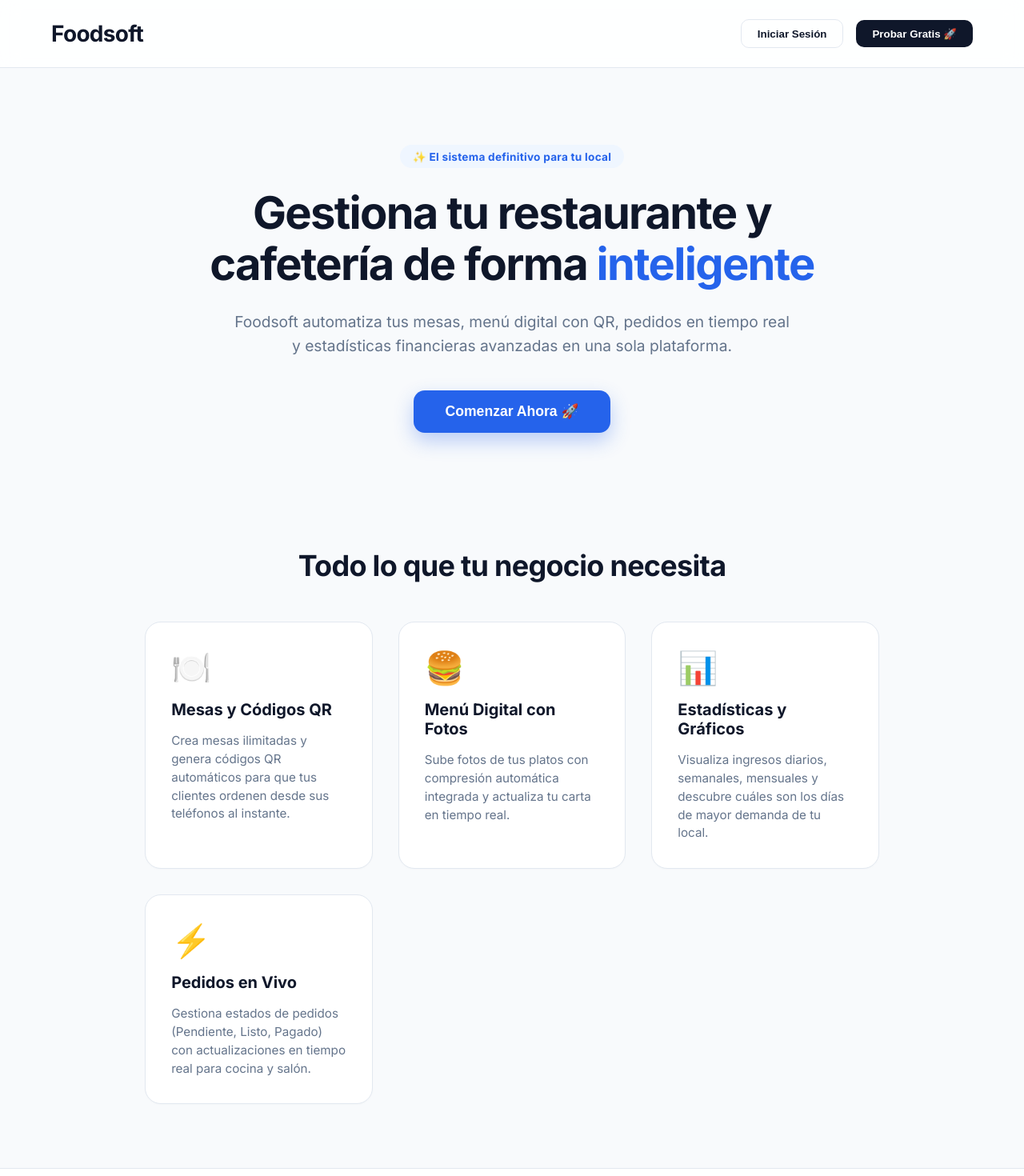
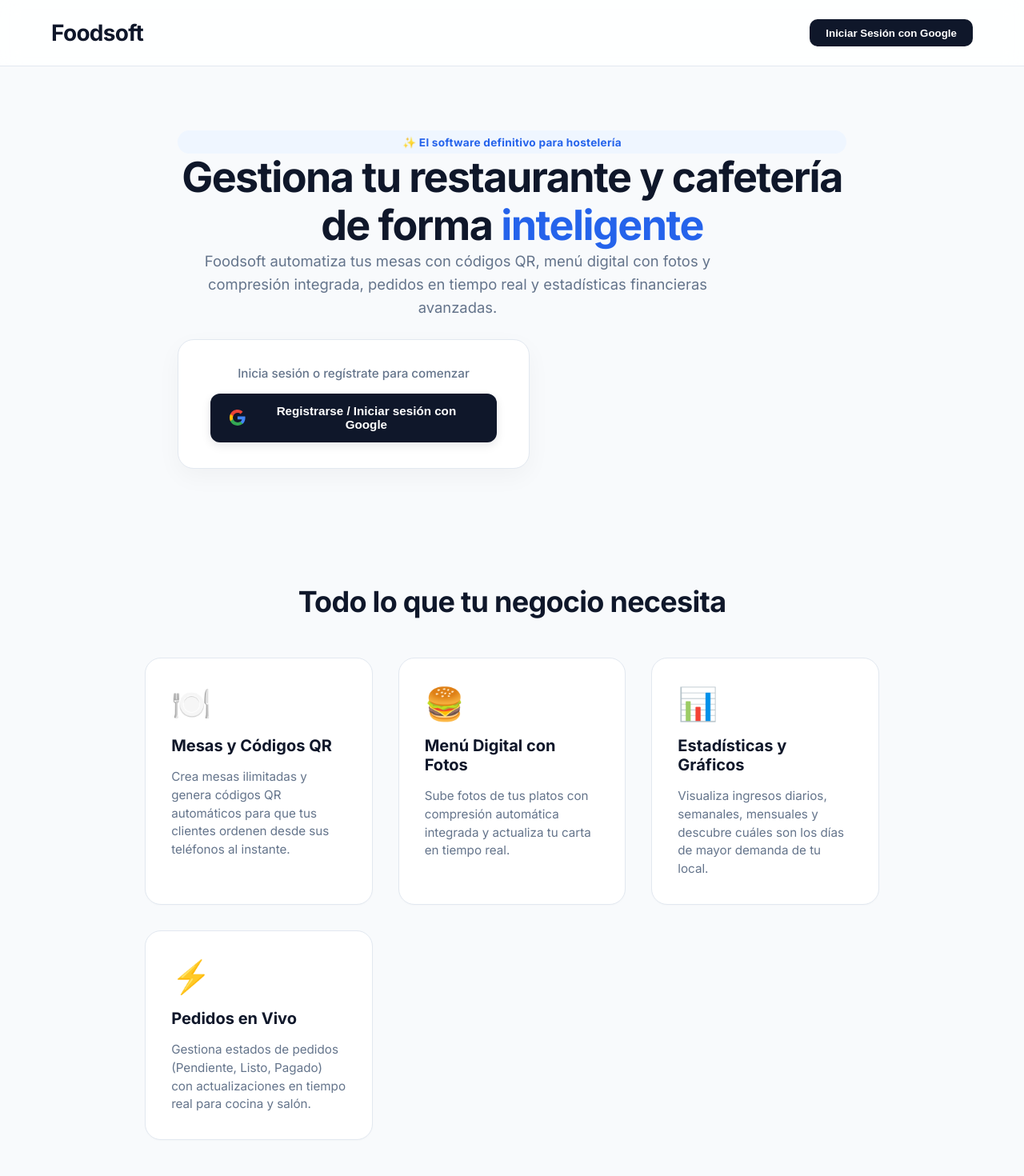
Before and after one commit to SoyDavid15/foodsoft, a React (Vite) app: page / in a window 1280 px wide. Shown: the top 1470 px of the page at 80% size. Built offline with nearby package versions, Linux system fonts and the light colour scheme; no server answers.

Commit message:
Transform login page into a comprehensive landing index page

```diff
--- a/src/App.tsx
+++ b/src/App.tsx
@@ -10,7 +10,6 @@ import HacerPedido from './hacerPedido'
 import AdSenseBanner from './AdSenseBanner'
 import ContactoPro from './contactoPro'
 import Estadisticas from './estadisticas'
-import Home from './home'
 import { useState, useEffect } from 'react'
 import { auth, db } from './firebase'
 import { onAuthStateChanged, type User } from 'firebase/auth'
@@ -21,10 +20,6 @@ function App() {
 
   if (pathname === '/hacer-pedido') {
     return <HacerPedido />;
-  }
-
-  if (pathname === '/' || pathname === '/home') {
-    return <Home />;
   }
 
   const [view, setView] = useState("mesas");
@@ -120,7 +115,7 @@ function App() {
       <header>
         <nav className='nav'>
           <ul className='nav-list'>
-            <li><h1 style={{ cursor: 'pointer' }} onClick={() => window.location.href = '/'}>Foodsoft</h1></li>
+            <li><h1 style={{ cursor: 'pointer' }} onClick={() => auth.signOut()} title="Cerrar sesión y volver al inicio">Foodsoft</h1></li>
             <li><button className={`nav-button ${view === 'mesas' ? 'active' : ''}`} onClick={() => setView("mesas")}>Mesas</button></li>
             <li><button className={`nav-button ${view === 'menu' ? 'active' : ''}`} onClick={() => setView("menu")}>Menú</button></li>
             <li><button className={`nav-button ${view === 'estadisticas' ? 'active' : ''}`} onClick={() => setView("estadisticas")}>Estadísticas</button></li>
--- a/src/iniciarSesion.css
+++ b/src/iniciarSesion.css
@@ -1,75 +1,118 @@
-.iniciar-sesion-page {
+.landing-page {
     min-height: 100vh;
-    width: 100vw;
+    background: #f8fafc;
+    color: #0f172a;
+    font-family: 'Inter', -apple-system, BlinkMacSystemFont, "Segoe UI", Roboto, sans-serif;
     display: flex;
-    justify-content: center;
-    align-items: center;
-    background: #f8fafc;
-    margin: 0;
-    padding: 2rem;
-    box-sizing: border-box;
-    font-family: 'Inter', -apple-system, BlinkMacSystemFont, sans-serif;
-    gap: 6rem;
+    flex-direction: column;
 }
 
-.iniciar-sesion-container {
-    background: #ffffff;
-    border-radius: 24px;
-    padding: 3rem;
-    box-shadow: 0 10px 30px rgba(0, 0, 0, 0.04);
-    border: 1px solid #e2e8f0;
-    width: 100%;
-    max-width: 440px;
-    text-align: center;
-    z-index: 2;
+.landing-nav {
+    display: flex;
+    justify-content: space-between;
+    align-items: center;
+    padding: 1.5rem 4rem;
+    background: rgba(255, 255, 255, 0.85);
+    backdrop-filter: blur(12px);
+    border-bottom: 1px solid #e2e8f0;
+    position: sticky;
+    top: 0;
+    z-index: 100;
 }
 
-.bienvenida {
-    text-align: left;
-    max-width: 450px;
+.landing-logo h1 {
+    font-size: 1.75rem;
+    font-weight: 800;
+    color: #0f172a;
+    margin: 0;
+    letter-spacing: -0.025em;
 }
 
-.bienvenida h2 {
-    font-size: 3rem;
+.landing-login-btn {
+    background: #0f172a;
+    color: white;
+    border: none;
+    padding: 0.6rem 1.25rem;
+    border-radius: 10px;
+    font-weight: 600;
+    cursor: pointer;
+    transition: all 0.2s;
+}
+
+.landing-login-btn:hover {
+    background: #334155;
+}
+
+.landing-hero {
+    padding: 5rem 2rem 4rem 2rem;
+    text-align: center;
+    max-width: 900px;
+    margin: 0 auto;
+    display: flex;
+    flex-direction: column;
+    align-items: center;
+    gap: 1.5rem;
+}
+
+.landing-badge {
+    background: #eff6ff;
+    color: #2563eb;
+    padding: 0.4rem 1rem;
+    border-radius: 50px;
+    font-size: 0.85rem;
+    font-weight: 700;
+    letter-spacing: 0.02em;
+}
+
+.landing-title {
+    font-size: 3.25rem;
+    font-weight: 900;
+    line-height: 1.15;
     color: #0f172a;
     margin: 0;
-    font-weight: 900;
     letter-spacing: -0.03em;
 }
 
-.bienvenida p {
+.landing-title span {
+    color: #2563eb;
+}
+
+.landing-subtitle {
     font-size: 1.15rem;
     color: #64748b;
-    margin-top: 1rem;
-    font-weight: 400;
     line-height: 1.6;
+    margin: 0;
+    max-width: 700px;
 }
 
-.iniciar-sesion-content h2 {
-    font-size: 2rem;
-    color: #0f172a;
-    margin-bottom: 0.5rem;
-    font-weight: 800;
+.landing-cta-box {
+    margin-top: 1.5rem;
+    background: white;
+    padding: 2rem 2.5rem;
+    border-radius: 20px;
+    border: 1px solid #e2e8f0;
+    box-shadow: 0 10px 30px rgba(0,0,0,0.04);
+    display: flex;
+    flex-direction: column;
+    align-items: center;
+    gap: 1rem;
+    width: 100%;
+    max-width: 440px;
 }
 
-.iniciar-sesion-content p {
+.landing-cta-text {
+    font-size: 0.95rem;
     color: #64748b;
-    font-size: 1rem;
-    margin-bottom: 2rem;
+    font-weight: 500;
+    margin: 0;
 }
 
-.iniciar-sesion-buttons {
-    display: flex;
-    flex-direction: column;
-    gap: 1rem;
-}
-
-.iniciar-sesion-buttons button {
+.google-signin-btn {
     background: #0f172a;
     color: white;
     border: none;
-    padding: 1rem 1.5rem;
-    font-size: 1rem;
+    padding: 0.85rem 1.5rem;
+    font-size: 0.95rem;
     font-weight: 600;
     border-radius: 12px;
     cursor: pointer;
@@ -79,30 +122,90 @@
     justify-content: center;
     gap: 12px;
     box-shadow: 0 4px 12px rgba(15, 23, 42, 0.1);
+    width: 100%;
 }
 
-.iniciar-sesion-buttons button:hover {
+.google-signin-btn:hover {
     background: #334155;
     transform: translateY(-2px);
 }
 
-.iniciar-sesion-buttons button:active {
-    transform: translateY(0);
+.landing-features {
+    padding: 5rem 2rem;
+    max-width: 1200px;
+    margin: 0 auto;
+    text-align: center;
 }
 
-@media (max-width: 850px) {
-    .iniciar-sesion-page {
-        flex-direction: column;
-        gap: 2.5rem;
-        padding: 1.5rem;
-        justify-content: center;
+.landing-features h2 {
+    font-size: 2.25rem;
+    font-weight: 800;
+    color: #0f172a;
+    margin-bottom: 3rem;
+    letter-spacing: -0.02em;
+}
+
+.landing-features-grid {
+    display: grid;
+    grid-template-columns: repeat(auto-fit, minmax(260px, 1fr));
+    gap: 2rem;
+    text-align: left;
+}
+
+.landing-feature-card {
+    background: white;
+    padding: 2rem;
+    border-radius: 20px;
+    border: 1px solid #e2e8f0;
+    box-shadow: 0 1px 3px rgba(0,0,0,0.02);
+    display: flex;
+    flex-direction: column;
+    gap: 1rem;
+    transition: all 0.3s ease;
+}
+
+.landing-feature-card:hover {
+    transform: translateY(-5px);
+    box-shadow: 0 12px 30px rgba(0,0,0,0.06);
+    border-color: #cbd5e1;
+}
+
+.landing-feature-icon {
+    font-size: 2.5rem;
+}
+
+.landing-feature-card h3 {
+    font-size: 1.25rem;
+    font-weight: 700;
+    color: #0f172a;
+    margin: 0;
+}
+
+.landing-feature-card p {
+    font-size: 0.95rem;
+    color: #64748b;
+    line-height: 1.5;
+    margin: 0;
+}
+
+.landing-footer {
+    padding: 3rem 2rem;
+    background: white;
+    border-top: 1px solid #e2e8f0;
+    text-align: center;
+    color: #64748b;
+    font-size: 0.9rem;
+    margin-top: auto;
+}
+
+@media (max-width: 768px) {
+    .landing-nav {
+        padding: 1.25rem 1.5rem;
     }
-
-    .bienvenida {
-        text-align: center;
+    .landing-title {
+        font-size: 2.4rem;
     }
-
-    .bienvenida h2 {
-        font-size: 2.5rem;
+    .landing-hero {
+        padding: 3rem 1.5rem 2rem 1.5rem;
     }
 }
--- a/src/iniciarSesion.tsx
+++ b/src/iniciarSesion.tsx
@@ -2,9 +2,7 @@ import { auth } from "./firebase"
 import { GoogleAuthProvider, signInWithPopup } from "firebase/auth"
 import "./iniciarSesion.css"
 
-
 export const IniciarSesion = () => {
-
     const entrarConGooogle = async () => {
         try {
             const provider = new GoogleAuthProvider();
@@ -12,24 +10,76 @@ export const IniciarSesion = () => {
         } catch (error) {
             console.error(error);
         }
-    }
+    };
 
     return (
-        <div className="iniciar-sesion-page">
-            <div className="bienvenida">
-                <h2>FOODSOFT</h2>
-                <p>Software para gestion de pedidos de restaurantes y cafeterias</p>
-            </div>
-            <div className="iniciar-sesion-container">
-                <div className="iniciar-sesion-content">
-                    <p className="iniciar-sesion-text">Inicia sesión o regístrate para comenzar</p>
-                    <div className="iniciar-sesion-buttons">
-                        <button onClick={entrarConGooogle}>Registrarse/Iniciar sesión con Google</button>
+        <div className="landing-page">
+            <header className="landing-nav">
+                <div className="landing-logo">
+                    <h1>Foodsoft</h1>
+                </div>
+                <div className="landing-nav-actions">
+                    <button className="landing-login-btn" onClick={entrarConGooogle}>
+                        Iniciar Sesión con Google
+                    </button>
+                </div>
+            </header>
+
+            <section className="landing-hero">
+                <div className="landing-hero-content">
+                    <div className="landing-badge">✨ El software definitivo para hostelería</div>
+                    <h1 className="landing-title">
+                        Gestiona tu restaurante y cafetería de forma <span>inteligente</span>
+                    </h1>
+                    <p className="landing-subtitle">
+                        Foodsoft automatiza tus mesas con códigos QR, menú digital con fotos y compresión integrada, pedidos en tiempo real y estadísticas financieras avanzadas.
+                    </p>
+                    <div className="landing-cta-box">
+                        <p className="landing-cta-text">Inicia sesión o regístrate para comenzar</p>
+                        <button className="google-signin-btn" onClick={entrarConGooogle}>
+                            <svg className="google-icon" viewBox="0 0 24 24" width="20" height="20">
+                                <path fill="#4285F4" d="M23.745 12.27c0-.7-.06-1.4-.19-2.07H12v4.51h6.6c-.29 1.52-1.14 2.82-2.4 3.68v3.05h3.88c2.27-2.09 3.66-5.17 3.66-9.17z"/>
+                                <path fill="#34A853" d="M12 24c3.24 0 5.95-1.08 7.93-2.91l-3.88-3.05c-1.08.72-2.45 1.16-4.05 1.16-3.12 0-5.77-2.1-6.72-4.93H1.19v3.15C3.17 21.32 7.23 24 12 24z"/>
+                                <path fill="#FBBC05" d="M5.28 14.27c-.25-.72-.38-1.49-.38-2.27s.13-1.55.38-2.27V6.58H1.19C.43 8.11 0 9.81 0 12s.43 3.89 1.19 5.42l4.09-3.15z"/>
+                                <path fill="#EA4335" d="M12 4.75c1.76 0 3.34.61 4.58 1.8l3.42-3.42C17.95 1.19 15.24 0 12 0 7.23 0 3.17 2.68 1.19 6.58l4.09 3.15c.95-2.83 3.6-4.98 6.72-4.98z"/>
+                            </svg>
+                            Registrarse / Iniciar sesión con Google
+                        </button>
                     </div>
                 </div>
-            </div>
+            </section>
+
+            <section className="landing-features">
+                <h2>Todo lo que tu negocio necesita</h2>
+                <div className="landing-features-grid">
+                    <div className="landing-feature-card">
+                        <div className="landing-feature-icon">🍽️</div>
+                        <h3>Mesas y Códigos QR</h3>
+                        <p>Crea mesas ilimitadas y genera códigos QR automáticos para que tus clientes ordenen desde sus teléfonos al instante.</p>
+                    </div>
+                    <div className="landing-feature-card">
+                        <div className="landing-feature-icon">🍔</div>
+                        <h3>Menú Digital con Fotos</h3>
+                        <p>Sube fotos de tus platos con compresión automática integrada y actualiza tu carta en tiempo real.</p>
+                    </div>
+                    <div className="landing-feature-card">
+                        <div className="landing-feature-icon">📊</div>
+                        <h3>Estadísticas y Gráficos</h3>
+                        <p>Visualiza ingresos diarios, semanales, mensuales y descubre cuáles son los días de mayor demanda de tu local.</p>
+                    </div>
+                    <div className="landing-feature-card">
+                        <div className="landing-feature-icon">⚡</div>
+                        <h3>Pedidos en Vivo</h3>
+                        <p>Gestiona estados de pedidos (Pendiente, Listo, Pagado) con actualizaciones en tiempo real para cocina y salón.</p>
+                    </div>
+                </div>
+            </section>
+
+            <footer className="landing-footer">
+                <p>&copy; {new Date().getFullYear()} Foodsoft. Todos los derechos reservados.</p>
+            </footer>
         </div>
-    )
-}
+    );
+};
 
 export default IniciarSesion;
```
